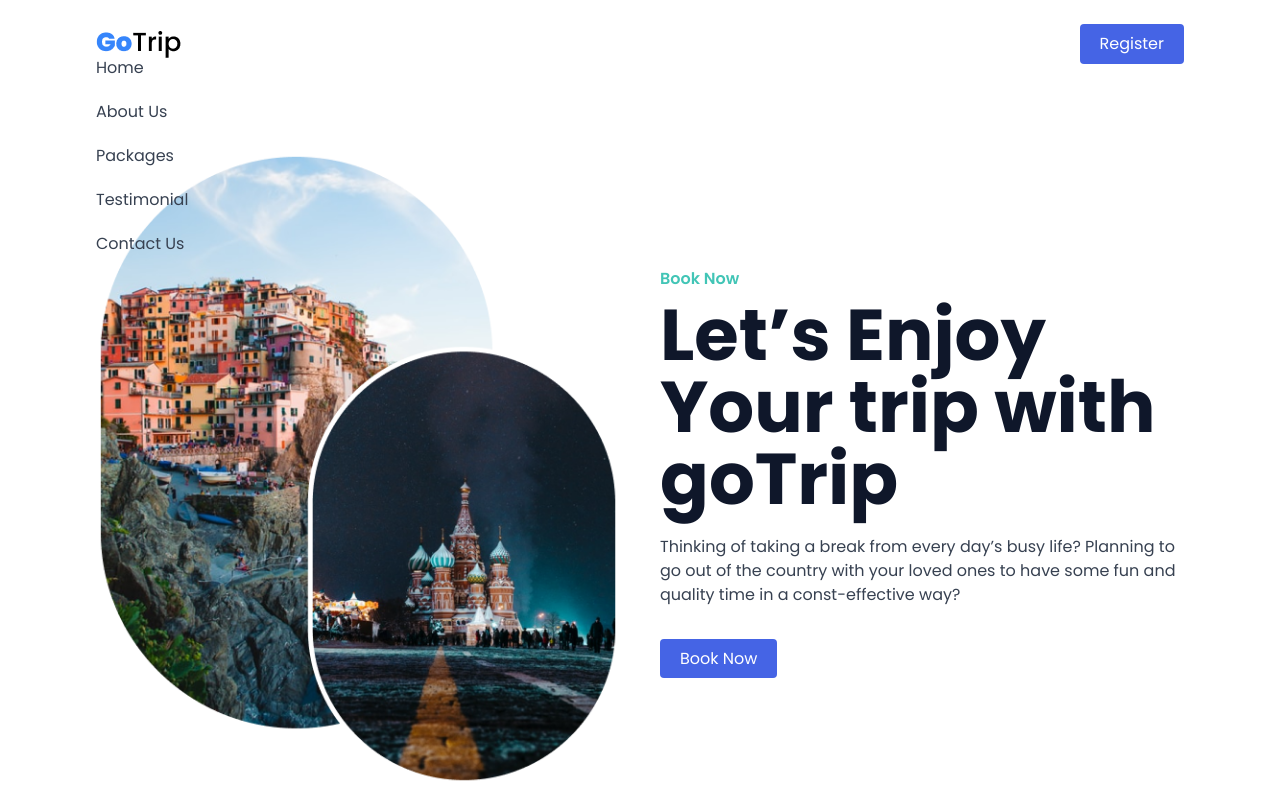
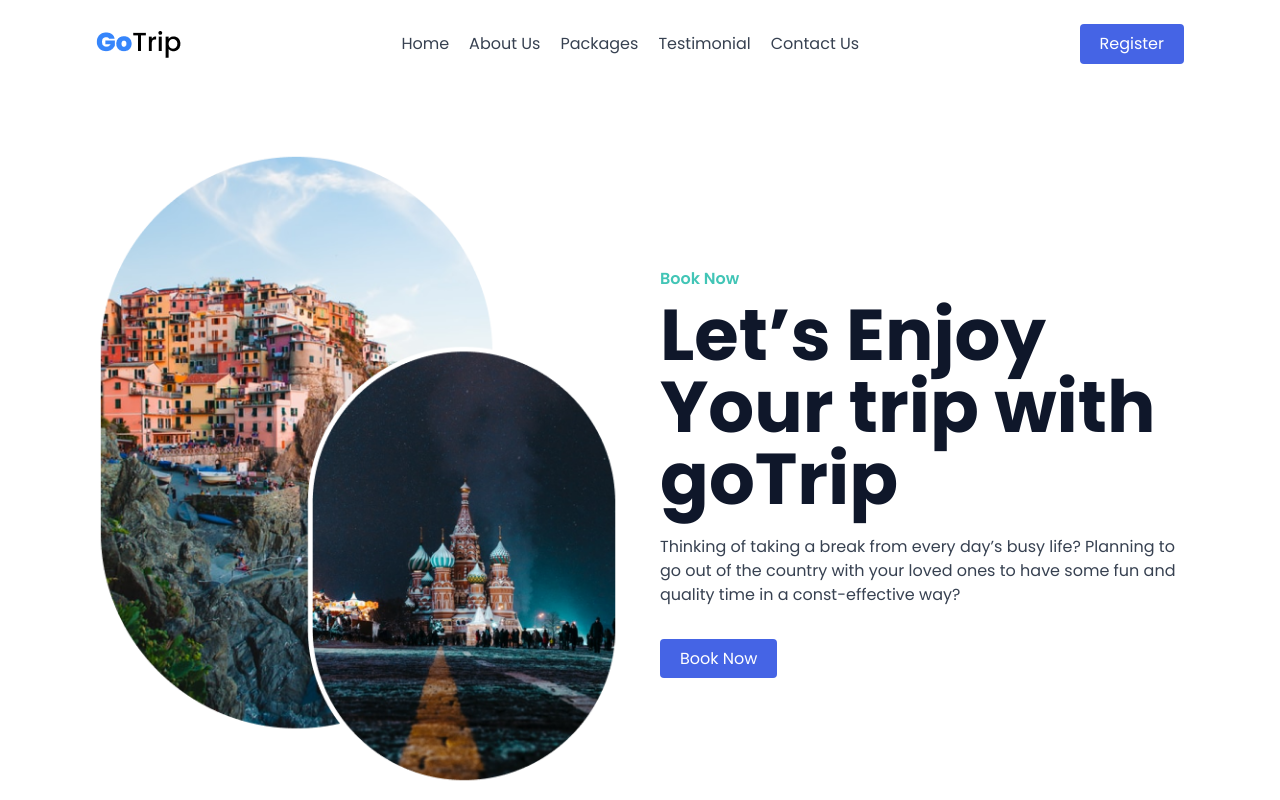
Before and after one commit to agungprabowo13/go-trip-tailwind-css, a website: page src/index.html in a window 1280 px wide. Shown: the top 800 px of the page. Drawn offline with Linux system fonts and the light colour scheme.

Commit message:
merubah bagian nav

```diff
--- a/src/index.html
+++ b/src/index.html
@@ -14,7 +14,7 @@
         <a href="#">
             <img src="../dist/images/logo.png" alt="">
         </a>
-        <ul class="flex-col absolute top-14 md:flex gap-5 ">
+        <ul class="flex gap-5 ">
             <li><a href="#">Home</a></li>
             <li><a href="#">About Us</a></li>
             <li><a href="#">Packages</a></li>
```
